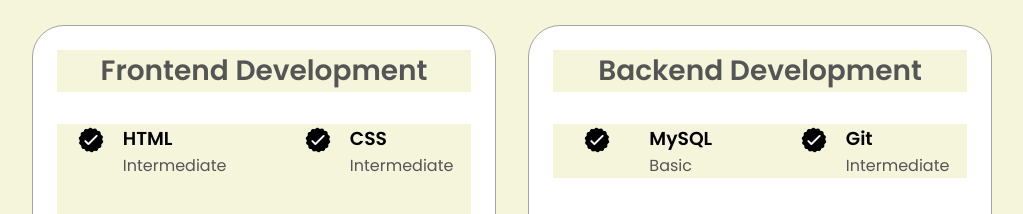
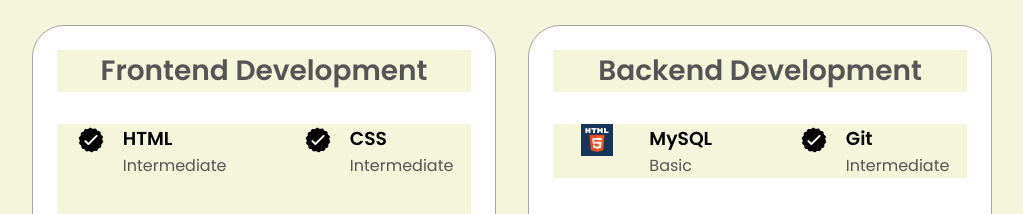
Before and after one commit to ralphdel/Myfirstwebsite, a plain HTML site: page index.html in a window 1280 px wide. Shown: the part 1800-2014 px from the top of the page, without its empty margins (128-1151 px from the left). Drawn offline with Linux system fonts and the light colour scheme.

Commit message:
new changes

```diff
--- a/index.html
+++ b/index.html
@@ -186,7 +186,7 @@
           <div class="article-container">
             <article>
               <img
-                src="./assets/checkmark.png"
+                src="./assets/htmlimage.png"
                 alt="Experience icon"
                 class="icon"
               />
```
Also changed, not shown: assets/htmlimage.png (added).
